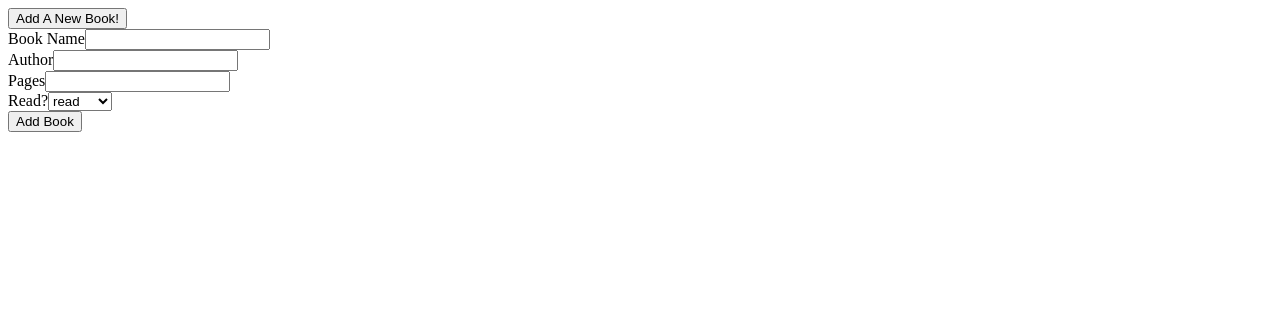
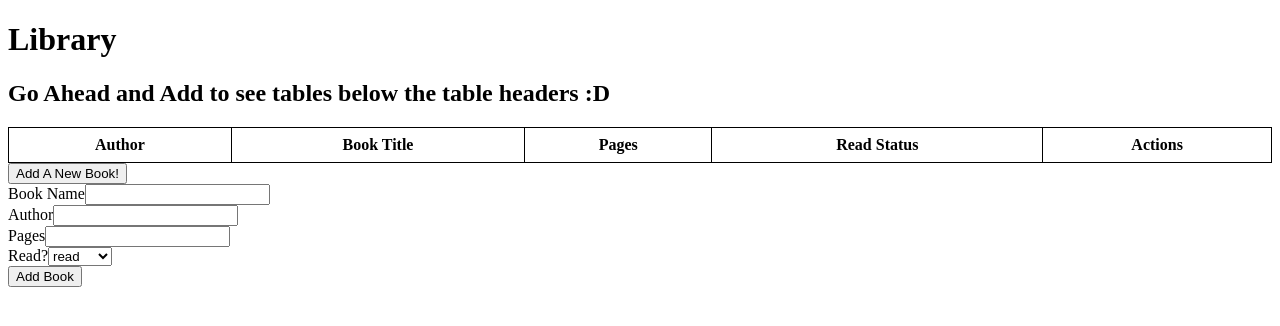
Before and after one commit to SeasonedSoup/Library, a plain HTML site: page index.html in a window 1280 px wide. Both pictures are taken after a click on the button "Add A New Book!". Drawn offline with Linux system fonts and the light colour scheme.

Commit message:
Final bug fixes
Done now weve tixed the infite maount of
the create form button to make a lot of forms
i prevented that now and also added some
simple texts and styles

```diff
--- a/index.html
+++ b/index.html
@@ -8,7 +8,16 @@
     <title>Library</title>
 </head>
 <body>
+    <h1>Library</h1>
+    <h2>Go Ahead and Add to see tables below the table headers :D</h2>
     <table>
+        <thead>
+            <th>Author</th>
+            <th>Book Title</th>
+            <th>Pages</th>
+            <th>Read Status</th>
+            <th>Actions</th>
+            </thead>
         <tbody class="table-body">
 
         </tbody>
--- a/script.js
+++ b/script.js
@@ -18,12 +18,7 @@ function addBookToLibrary(title, author, pages, read) {
 function createTableRows (myLibrary) {
     const tableBody = document.querySelector('.table-body');
     tableBody.innerHTML= '';
-    const headerColumns = document.createElement('thead');
-    const headerRow = document.createElement('tr');
 
-    myLibrary.forEach((title) => {
-        const tableHeaders = document.createElement('th');
-    })
     myLibrary.forEach((book, index) => {
         const tableRows = document.createElement('tr');
 
@@ -67,7 +62,15 @@ body.appendChild(newBookButton);
 
 /*create a modal form*/
 newBookButton.addEventListener('click', () => {
+    const existingForm = document.querySelector('.info-form');
+
+    if (existingForm) {
+        console.log("There is currently a form pls fill it up before making another one");
+        return;
+    }
     const form = document.createElement('form')
+    form.classList.add('info-form');
+
     const inputs = [
         { label: 'Book Name', type: 'text', name: 'bookName', id: 'bookName'},
         { label: 'Author', type: 'text', name: 'author', id: 'author' },
```
